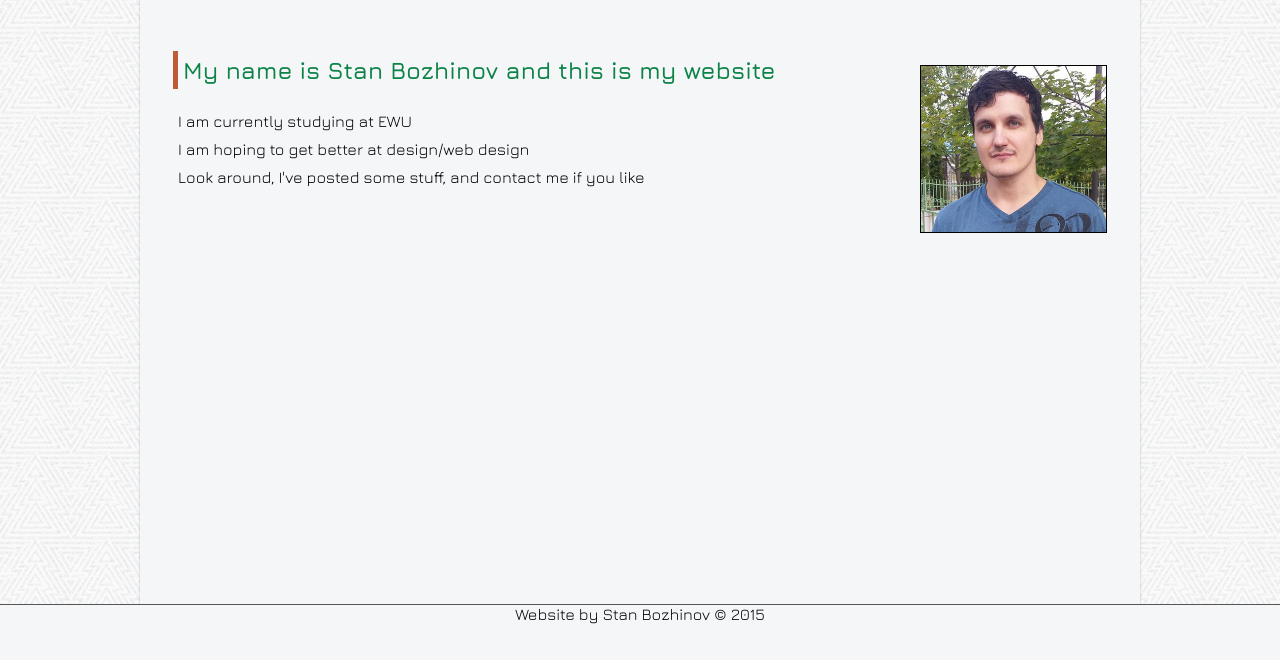
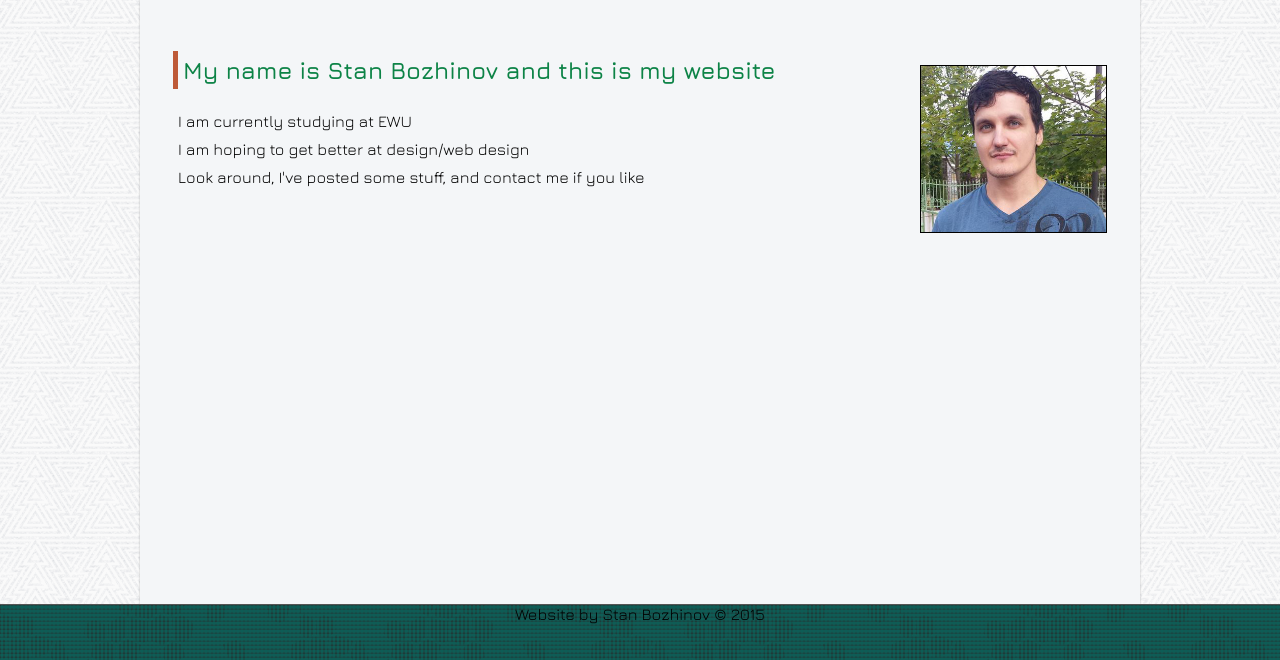
Before and after one commit to sbozhinov/sbozhinov.github.io, a plain HTML site: page index.html in a window 1280 px wide. Shown: the part 141-801 px from the top of the page. Drawn offline with nearby package versions, Linux system fonts and the light colour scheme.

Commit message:
footer mod

```diff
--- a/css/styles.css
+++ b/css/styles.css
@@ -73,7 +73,9 @@ body{
 border-top:1px solid #555;
 position: relative;
 	height:7%;
-		background: #F4F6F8;
+background-color: #0d5d56;
+background-image: url("../img/dark-mosaic.png");
+/* This is mostly intended for prototyping; please download the pattern and re-host for production environments. Thank you! */
 clear: both;
 
 }
```
Also changed, not shown: img/aa.jpg (added), img/dark-mosaic.png (added).
